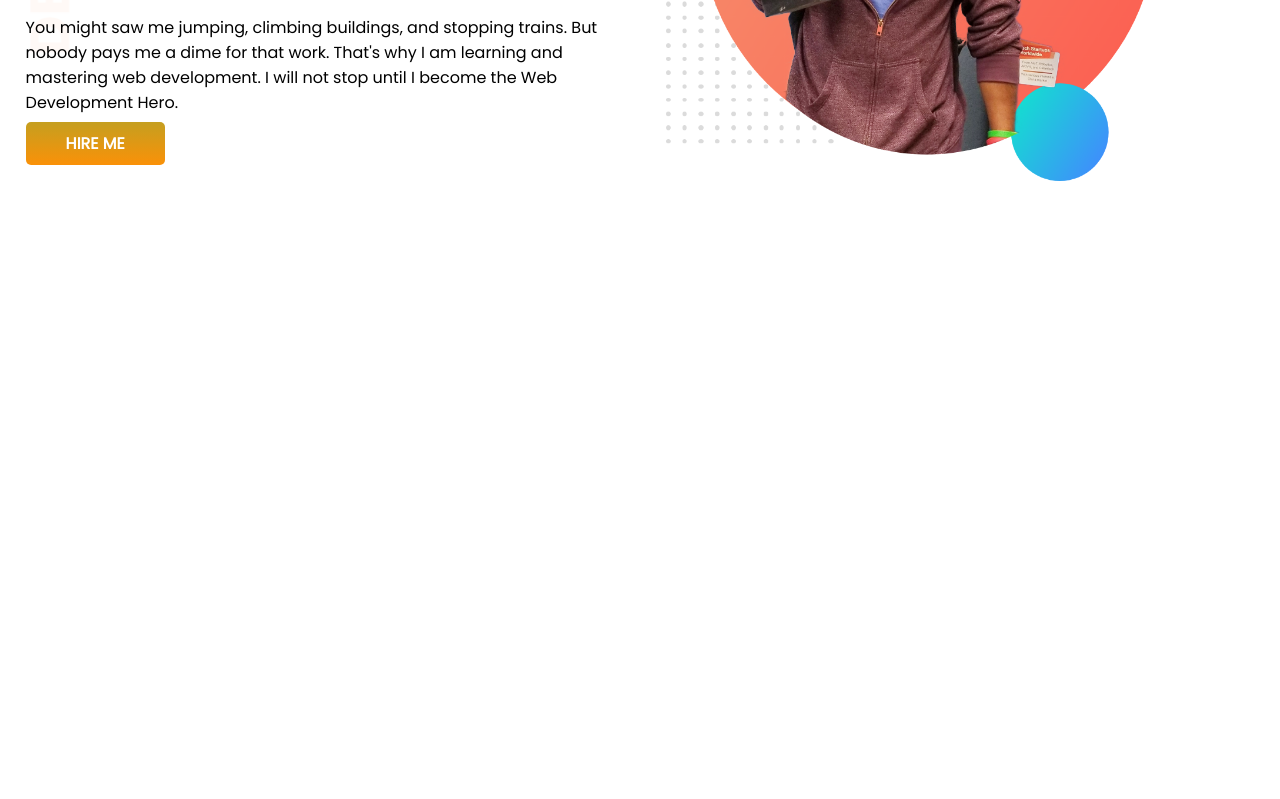
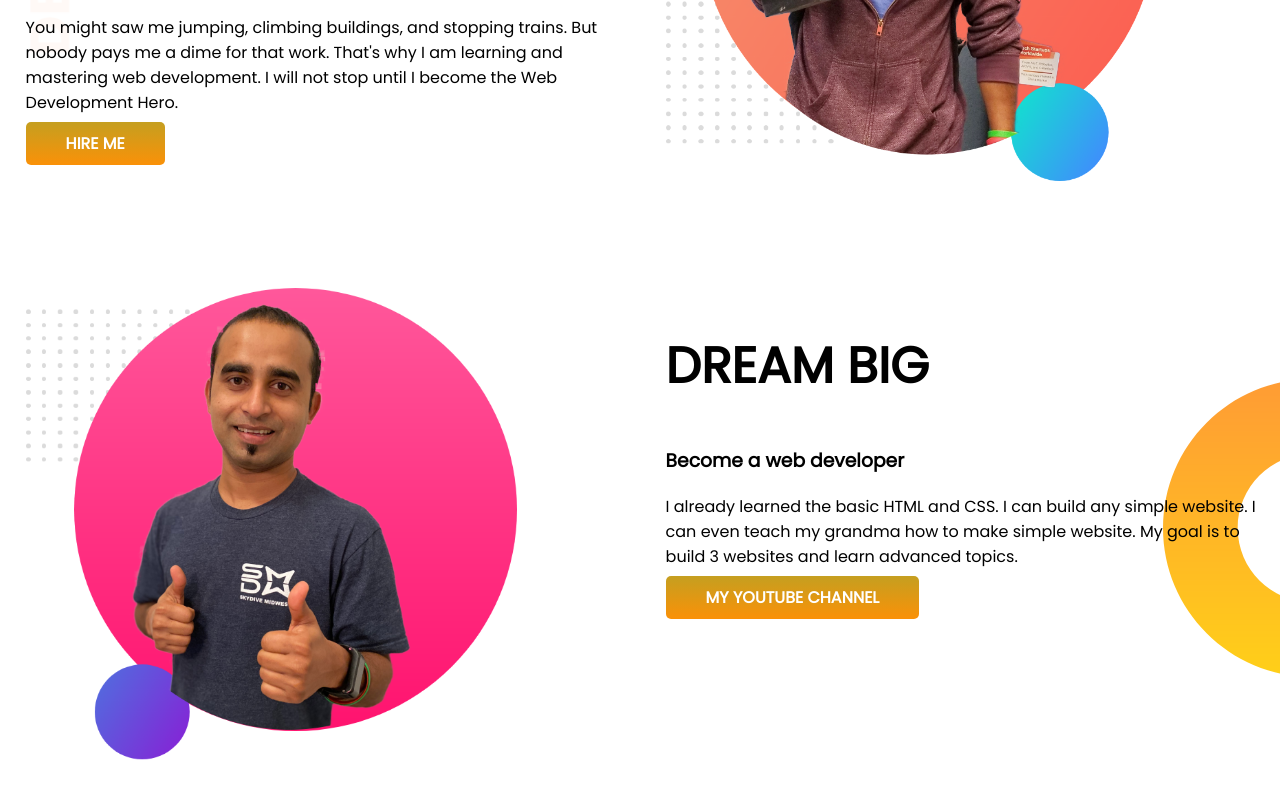
Before and after one commit to Mohim45/my-first-website, a plain HTML site: page index.html in a window 1280 px wide. Shown: the part 307-1106 px from the top of the page. Before the commit the page ends 800 px from the top, so only its background shows below. Drawn offline with Linux system fonts and the light colour scheme.

Commit message:
second-part

```diff
--- a/index.html
+++ b/index.html
@@ -30,6 +30,20 @@
             <img src="images/jhankar.png" alt="">
         </div>
     </section>
+
+    <section class="dream-big">
+        <div class="half-width">
+            <img src="images/jhankar2.png" alt=""></img>
+        </div>
+        <div class="half-width">
+            <h1>DREAM BIG</h1>
+            <h3>Become a web developer</h3>
+            <p>I already learned the basic HTML and CSS. I can build any simple website. I can even teach my grandma how
+                to make simple website. My goal is to build 3 websites and learn advanced topics.</p>
+            <a class="link-button" href="https://www.youtube.com/channel/UCYO23L8oFslyVlJbHS-AA-g" target="_blank">MY
+                YOUTUBE CHANNEL</a>
+        </div>
+    </section>
 </body>
 
 </html>
--- a/style.css
+++ b/style.css
@@ -11,6 +11,7 @@ h1{
 }
 section{
     display: flex;
+    margin-bottom: 100px;
 }
 .half-width{
     width: 50%;
@@ -31,5 +32,9 @@ section{
 .top-banner{
     background-image: url(images/top-banner.png);
     background-repeat: no-repeat;
-
 }
+.dream-big{
+    background-image: url(images/dream-bg.png);
+    background-repeat: no-repeat;
+    background-position: right;
+}
```
